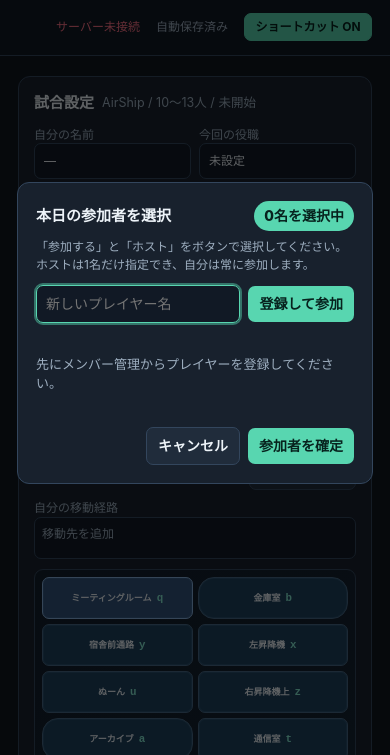
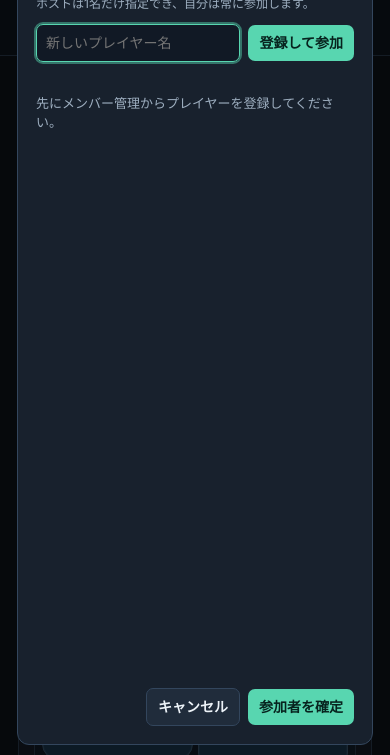
Before and after one commit to Omuretsu/amongmemo, a plain HTML site: page index.html in a window 390 px wide. Shown: the part 89-844 px from the top of the page. Drawn offline with Linux system fonts and the light colour scheme; no server answers.

Commit message:
fix: balance participant dialog proportions

```diff
--- a/css/style.css
+++ b/css/style.css
@@ -83,10 +83,11 @@ dialog h2 { margin-bottom:14px; }
 .checklist { display:flex; flex-wrap:wrap; gap:6px; max-height:115px; overflow:auto; padding:5px; background:#111925; border-radius:7px; }
 .checklist label { display:flex; align-items:center; gap:4px; color:var(--text); font-size:13px; }
 .checklist input { accent-color:var(--accent); }
-#rosterDialog { width:min(1180px,calc(100% - 30px)); }
+#rosterDialog { width:min(80vw,124vh); height:min(80vh,51.6vw); max-height:none; aspect-ratio:1.55/1; }
+#rosterDialog[open] { display:grid; grid-template-rows:auto auto auto minmax(0,1fr) auto; }
 .roster-heading h2 { margin:0; }
 .roster-count { padding:5px 10px; border-radius:999px; color:#07231e; background:var(--accent); font-weight:800; white-space:nowrap; }
-.roster-list { grid-template-columns:repeat(3,minmax(0,1fr)); grid-auto-rows:minmax(76px,auto); max-height:246px; gap:9px; }
+.roster-list { grid-template-columns:repeat(3,minmax(0,1fr)); grid-auto-rows:calc((100% - 18px)/3); min-height:0; max-height:none; gap:9px; }
 .roster-list .card { display:grid; grid-template-columns:minmax(0,1fr) minmax(82px,auto) minmax(92px,auto); align-items:center; gap:8px; min-width:0; }
 .roster-list .card > span { overflow:hidden; text-overflow:ellipsis; white-space:nowrap; }
 .roster-toggle { color:var(--muted); background:#111925; border:1px solid var(--line); }
@@ -98,7 +99,6 @@ dialog h2 { margin-bottom:14px; }
 @media(max-width:950px) {
   .grid { grid-template-columns:1fr 1fr; }
   .span2 { grid-column:span 2; }
-  #rosterDialog { width:min(760px,calc(100% - 30px)); }
   .roster-list { grid-template-columns:repeat(2,minmax(0,1fr)); }
 }
 
@@ -110,6 +110,7 @@ dialog h2 { margin-bottom:14px; }
   .formgrid .full { grid-column:auto; }
   .airship-map { display:grid; grid-template-columns:repeat(2,1fr); grid-auto-rows:42px; height:auto; gap:5px; padding:7px; }
   .map-room { position:relative!important; inset:auto!important; width:auto!important; height:auto!important; min-height:42px; }
+  #rosterDialog { width:calc(100% - 20px); height:calc(100% - 20px); max-height:calc(100% - 20px); aspect-ratio:auto; }
   .roster-list { grid-template-columns:1fr; }
   .roster-list .card { grid-template-columns:1fr auto; }
   .roster-list .card > span { grid-column:1/-1; }
```
Also changed, not shown: tests/dom-references.test.js (+1 -0 lines), 1 other file.
